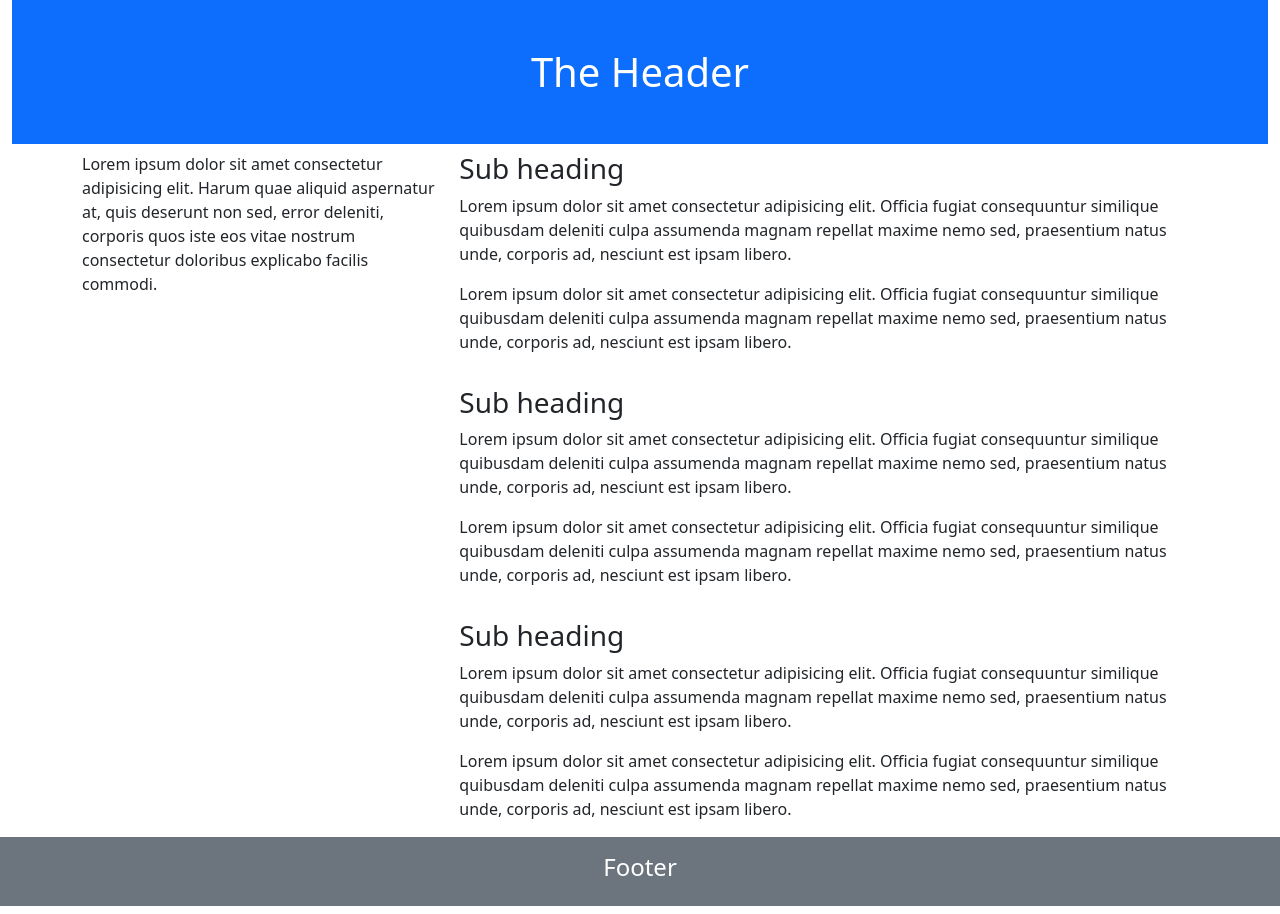
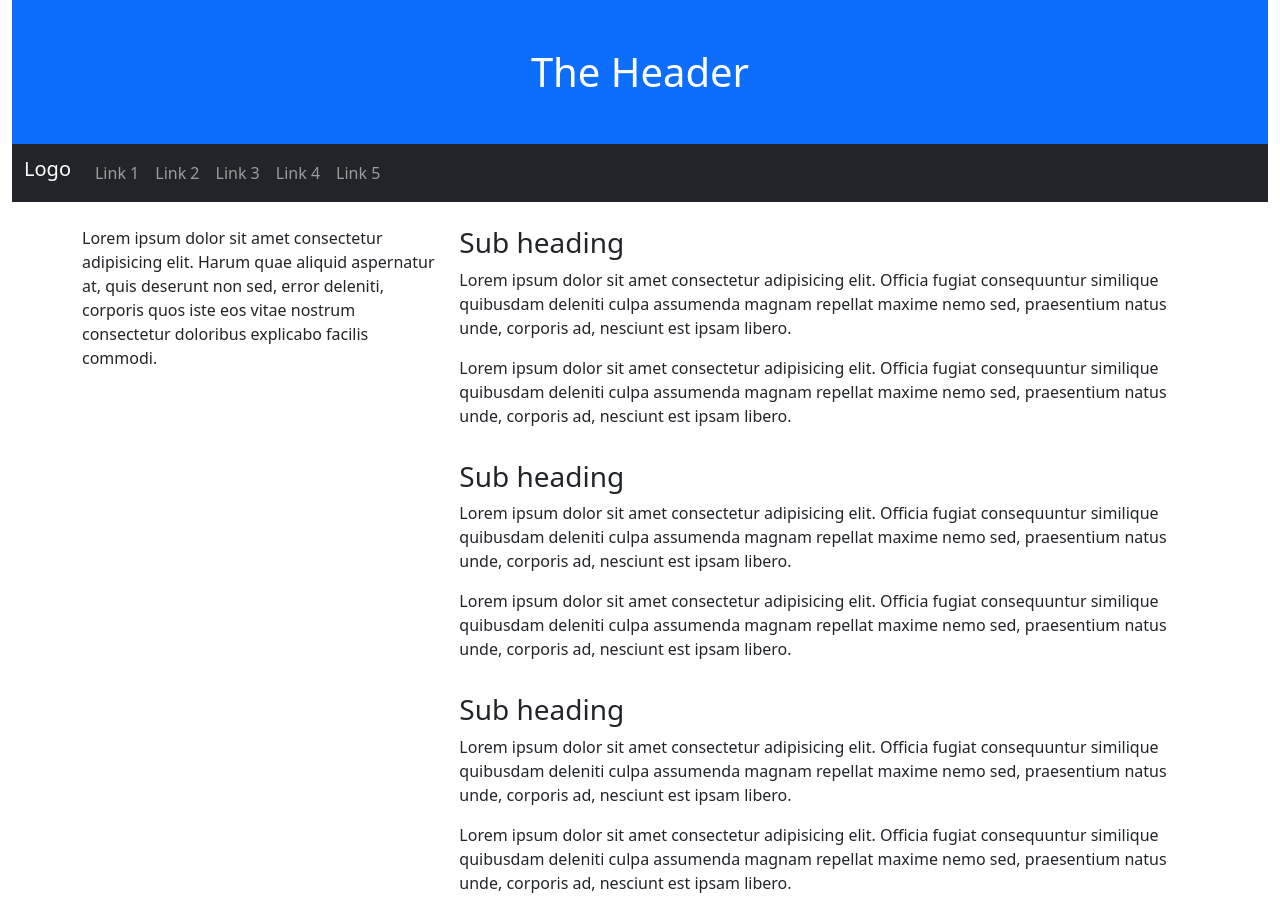
Before and after one commit to HarshanaLakmal98/my-first-repo, a plain HTML site: page index.html in a window 1280 px wide. Shown: the top 914 px of the page. Drawn offline with nearby package versions, Linux system fonts and the light colour scheme; files that its build step writes are made by us from their sources.

Commit message:
Created Navigation bar

```diff
--- a/index.html
+++ b/index.html
@@ -13,11 +13,31 @@
     <script src="./source/jQurey/jquery.validate.js"></script>
 </head>
 <body>
+    <!-- header -->
     <header class="container-fluid">
-        <h1 class="text-center p-5 text-bg-primary">The Header</h1>
+        <h1 class="text-center p-5 text-bg-primary m-0 mx-0">The Header</h1>
+        <!-- navigation bar -->
+        <nav class="navbar navbar-dark bg-dark navbar-expand-sm sticky-top "  >
+            <div class="container-fluid">
+                <h2 class="navbar-brand">Logo</h2>
+                <button class="navbar-toggler" type="button" data-bs-toggle="collapse" data-bs-target="#navbar-content">
+                    <span class="navbar-toggler-icon"></span>
+                </button>
+                <div id="navbar-content" class="navbar-collapse collapse">
+                    <ul class="navbar-nav">
+                        <li class="nav-item"><a href="" class="nav-link">Link 1</a></li>
+                        <li class="nav-item"><a href="" class="nav-link">Link 2</a></li>
+                        <li class="nav-item"><a href="" class="nav-link">Link 3</a></li>
+                        <li class="nav-item"><a href="" class="nav-link">Link 4</a></li>
+                        <li class="nav-item"><a href="" class="nav-link">Link 5</a></li>
+                    </ul>
+                </div>
+            </div>
+        </nav>
     </header>
+    <!-- main section -->
     <main class="container">
-        <div class="row g-3">
+        <div class="row g-3 my-2">
             <div class="col-12 col-sm-4">
                 <p>Lorem ipsum dolor sit amet consectetur adipisicing elit. Harum quae aliquid aspernatur at, quis deserunt non sed, error deleniti, corporis quos iste eos vitae nostrum consectetur doloribus explicabo facilis commodi.</p>
             </div>
@@ -42,6 +62,7 @@
             </div>
         </div>
     </main>
+    <!-- footer -->
     <footer class="container-fluid py-3 text-bg-secondary">
         <h4 class="text-center">Footer</h4>
     </footer>
```
